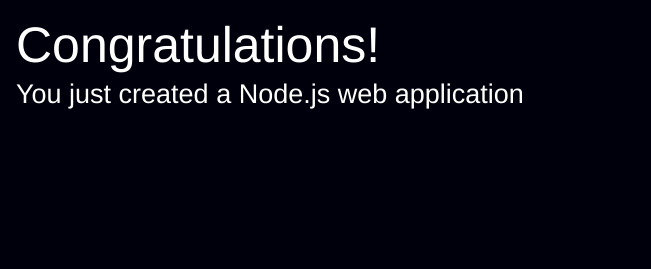
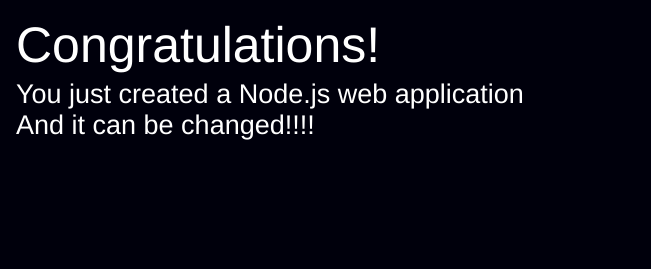
Before and after one commit to stephendl/CodeStarScratch_Node.js_web, a plain HTML site: page public/index.html in a window 1280 px wide. Shown: the part 265-534 px from the top of the page, 629-1280 px from the left. Drawn offline with Linux system fonts and the light colour scheme.

Commit message:
added a line to the index page

```diff
--- a/public/index.html
+++ b/public/index.html
@@ -60,6 +60,7 @@
             <div class="text">
                 <h1>Congratulations!</h1>
                 <h2>You just created a Node.js web application</h2>
+                <h2>And it can be changed!!!!</h2>
             </div>
         </div>
     </div>
```
